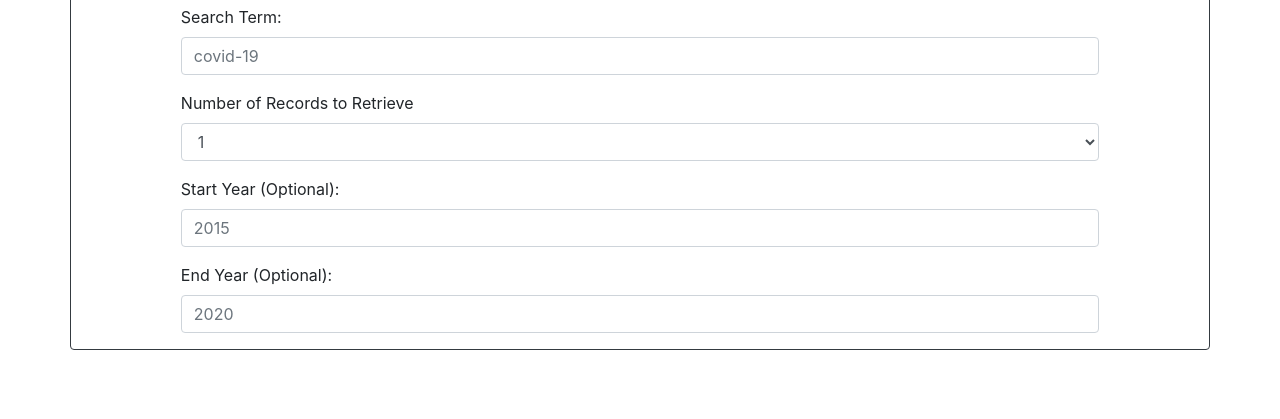
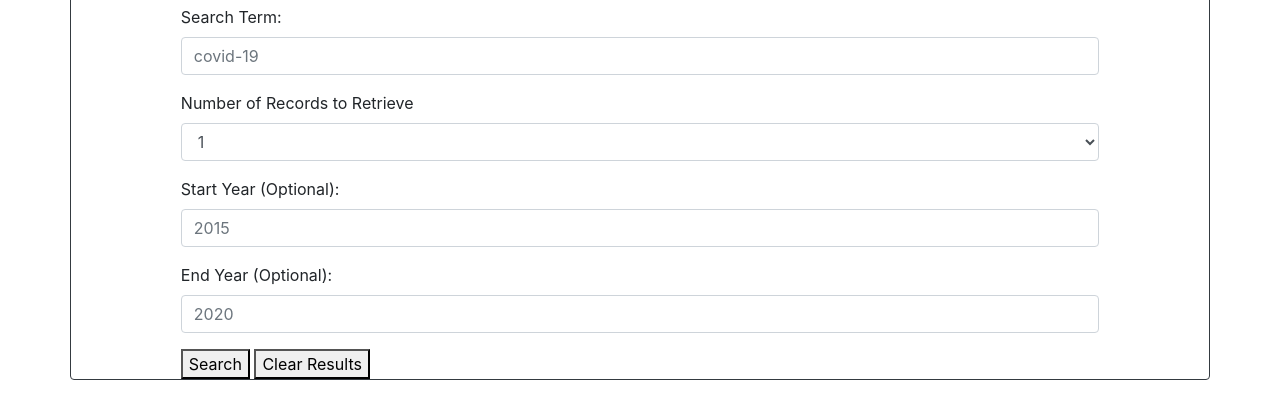
Before and after one commit to vb27/nytactivity, a plain HTML site: page index.html in a window 1280 px wide. Shown: the part 237-656 px from the top of the page. Drawn offline with nearby package versions, Linux system fonts and the light colour scheme.

Commit message:
progress

```diff
--- a/index.html
+++ b/index.html
@@ -6,6 +6,7 @@
     <meta name="viewport" content="width=device-width, initial-scale=1.0">
     <link rel="stylesheet" href="https://stackpath.bootstrapcdn.com/bootstrap/4.4.1/css/bootstrap.min.css"
         integrity="sha384-Vkoo8x4CGsO3+Hhxv8T/Q5PaXtkKtu6ug5TOeNV6gBiFeWPGFN9MuhOf23Q9Ifjh" crossorigin="anonymous">
+    <link rel="stylesheet" href="style.css">
     <title>NYTimes</title>
 </head>
 
@@ -47,10 +48,20 @@
                     <label for="end-year">End Year (Optional):</label>
                     <input type="text" class="form-control" id="end-year" placeholder="2020">
                 </div>
+                <div class="button-group">
+                  <button id="searchButton">Search</button>
+                  <button id="clearButton">Clear Results</button>
+                </div>
             </form>
             <div class="col-1"></div>
         </div>
     </div>
+        </form>
+        <div id="top-articles">
+        </div>
+
+    </div>
+
 
 </body>
 
```
Also changed, not shown: style.css (line endings or trailing spaces).
